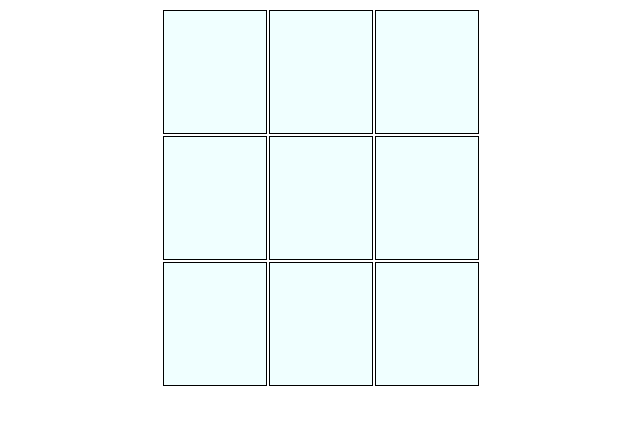
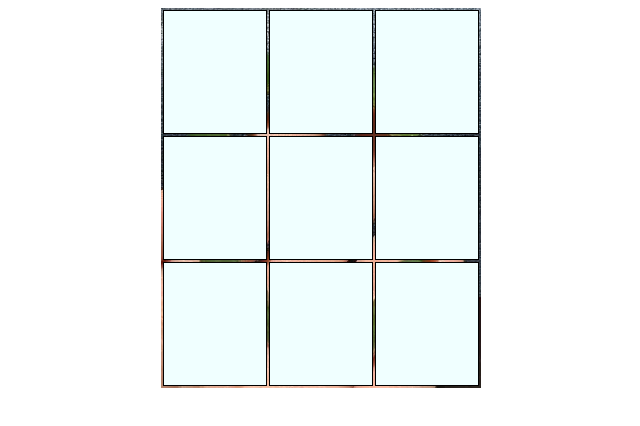
Before and after one commit to hu302/hkx2024102, a plain HTML site: page index.html in a window 1280 px wide. Shown: the whole page, without its empty margins (319-959 px from the left). Drawn offline with Linux system fonts and the light colour scheme.

Commit message:
Add files via upload

```diff
--- a/index.html
+++ b/index.html
@@ -11,6 +11,9 @@
     /* 表格居中 */
     table {
         margin:0 auto;
+        background-image: url(3.webp);
+        background-size: cover;
+        background-position: center;
     }
     td {
       width: 100px;
```
Also changed, not shown: 3.webp (added).
